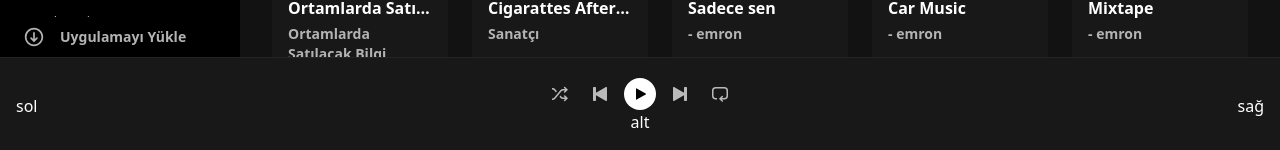
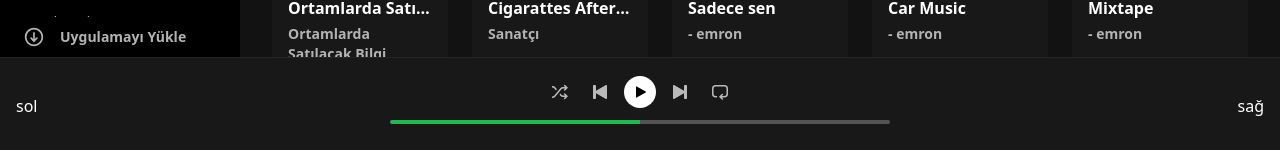
Before and after one commit to emrecan-balgun/spotify-clone, a React (Create React App) app: page / in a window 1280 px wide. Shown: the part 647-797 px from the top of the page. Built offline with nearby package versions, Linux system fonts and the light colour scheme.

Commit message:
refactor player.js

```diff
--- a/package.json
+++ b/package.json
@@ -10,8 +10,10 @@
     "@testing-library/user-event": "^13.5.0",
     "react": "^18.2.0",
     "react-dom": "^18.2.0",
+    "react-range": "^1.8.13",
     "react-router-dom": "^6.3.0",
     "react-scripts": "5.0.1",
+    "react-use": "^17.4.0",
     "web-vitals": "^2.1.4"
   },
   "scripts": {
--- a/src/components/BottomBar/Player.js
+++ b/src/components/BottomBar/Player.js
@@ -1,12 +1,19 @@
-import { Icon } from 'Icons';
+import { Icon } from "Icons";
+import { Range, getTrackBackground } from "react-range";
+import { useState } from "react";
 
 function Player() {
+    const [values, setValues] = useState([50]);
+    const STEP = 0.1;
+    const MIN = 0;
+    const MAX = 100;
+
   return (
     <div className="flex px-4 justify-between items-center h-full">
         <div className="min-w-[11.25rem] w-[30%]">
             sol
         </div>
-        <div className="flex flex-col items-center">
+        <div className="max-w-[45.125rem] w-[40%] flex flex-col items-center">
             <div className="flex items-center gap-x-2">
                 <button className="w-8 h-8 flex items-center justify-center text-white text-opacity-70 hover:text-opacity-100">
                     <Icon size={16} name="shuffle" />
@@ -24,8 +31,47 @@ function Player() {
                     <Icon size={16} name="repeat" />
                 </button>
             </div>
-            <div>
-                alt
+            <div className="w-full">
+            <Range
+          values={values}
+          step={STEP}
+          min={MIN}
+          max={MAX}
+          onChange={(values) => setValues(values)}
+          renderTrack={({ props, children }) => (
+            <div
+              onMouseDown={props.onMouseDown}
+              onTouchStart={props.onTouchStart}
+              className="w-full h-7 flex group"
+              style={props.style}
+            >
+              <div
+                ref={props.ref}
+                className="h-1 w-full rounded-md self-center"
+                style={{
+                  background: getTrackBackground({
+                    values: values,
+                    colors: ["#1db954", "#535353"],
+                    min: MIN,
+                    max: MAX
+                  })
+                }}
+              >
+                {children}
+              </div>
+            </div>
+          )}
+          renderThumb={({ props, isDragged }) => (
+            <div
+              {...props}
+              className={`h-3 w-3 rounded-full bg-white ${!isDragged ? 'opacity-0' : ''} group-hover:opacity-100`}
+              style={{
+                ...props.style,
+                boxShadow: "0 2px 4px 0 rgb(0 0 0 / 50%)"
+              }}
+            />
+          )}
+        />
             </div>
         </div>
         <div className="min-w-[11.25rem] w-[30%] flex justify-end">
--- a/src/style.css
+++ b/src/style.css
@@ -669,6 +669,18 @@ html,  body,  #root {
   height: 2rem;
 }
 
+.h-3 {
+  height: 0.75rem;
+}
+
+.h-7 {
+  height: 1.75rem;
+}
+
+.h-1 {
+  height: 0.25rem;
+}
+
 .w-full {
   width: 100%;
 }
@@ -697,8 +709,20 @@ html,  body,  #root {
   width: 30%;
 }
 
+.w-\[40\%\] {
+  width: 40%;
+}
+
+.w-3 {
+  width: 0.75rem;
+}
+
 .min-w-\[11\.25rem\] {
   min-width: 11.25rem;
+}
+
+.max-w-\[45\.125rem\] {
+  max-width: 45.125rem;
 }
 
 .flex-auto {
@@ -764,6 +788,10 @@ html,  body,  #root {
           column-gap: 0.5rem;
 }
 
+.self-center {
+  align-self: center;
+}
+
 .overflow-auto {
   overflow: auto;
 }
@@ -798,6 +826,10 @@ html,  body,  #root {
 
 .rounded-3xl {
   border-radius: 1.5rem;
+}
+
+.rounded-md {
+  border-radius: 0.375rem;
 }
 
 .border-t {
@@ -993,6 +1025,10 @@ html,  body,  #root {
   opacity: 0.7;
 }
 
+.opacity-0 {
+  opacity: 0;
+}
+
 .line-clamp-2 {
   overflow: hidden;
   display: -webkit-box;
```
Also changed, not shown: 2 other files (tests, documents, lock files or other folders).
